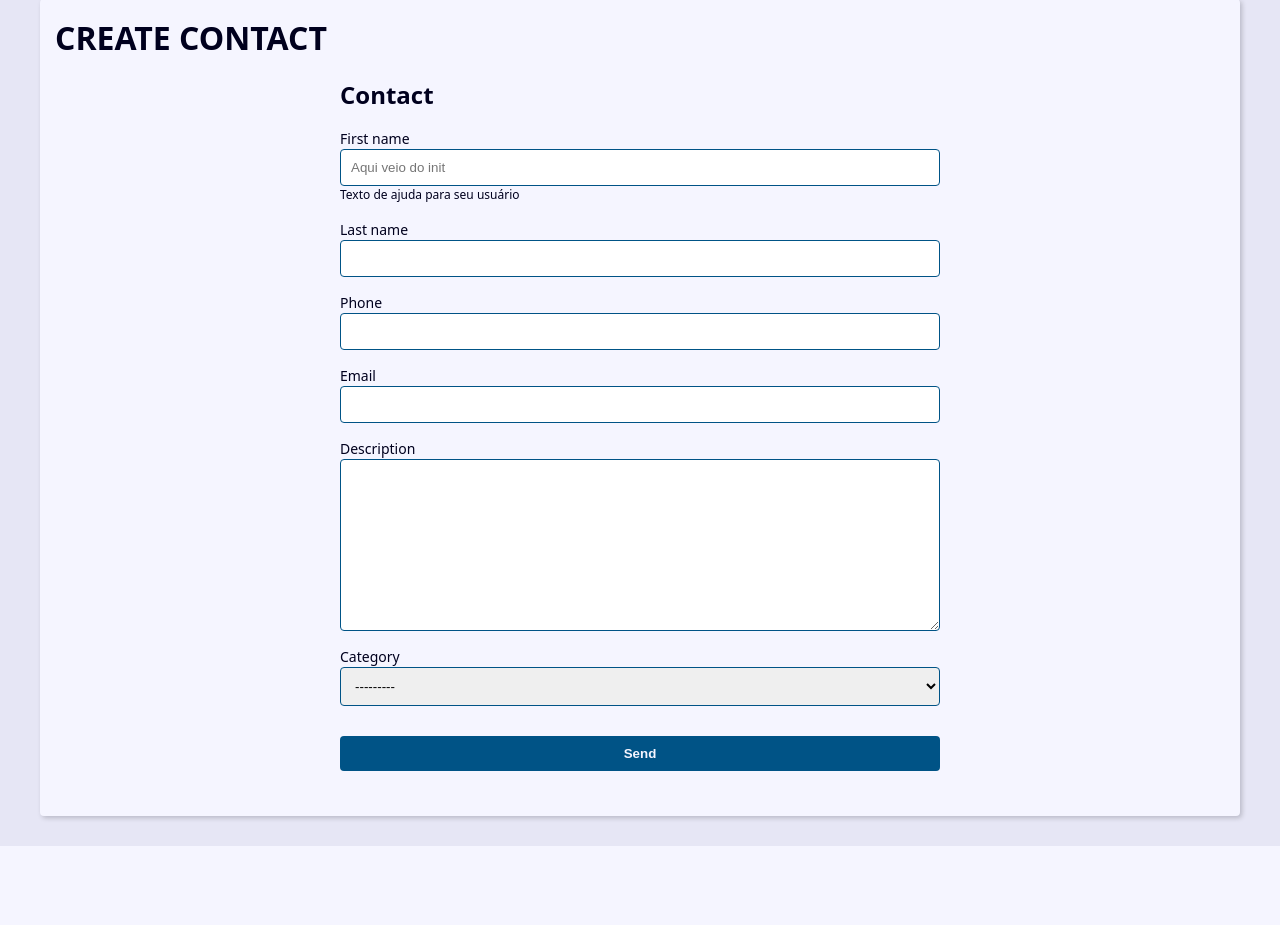
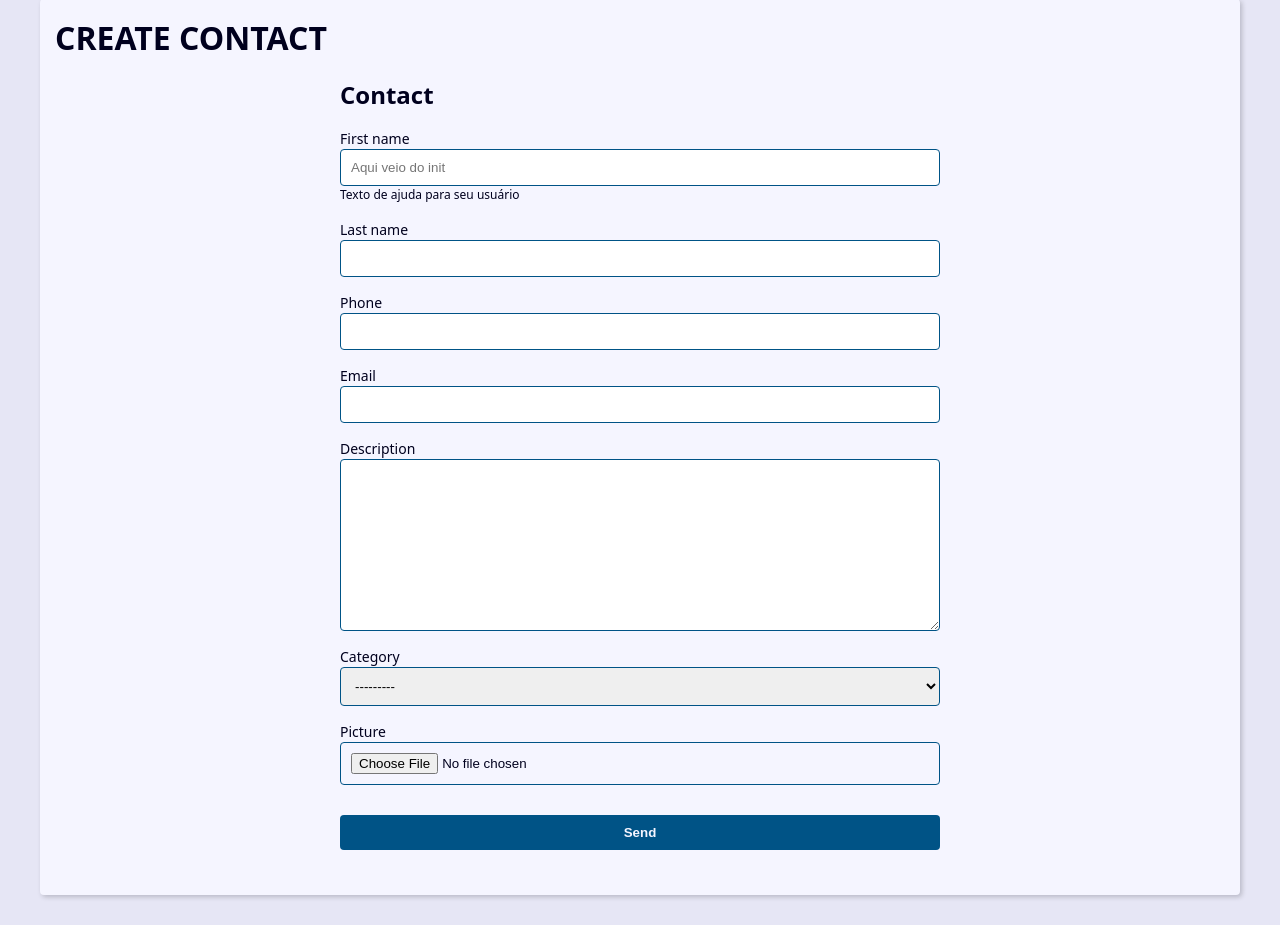
Before and after one commit to lucas-martins/agenda-django, a Django app: page /contact/create/ in a window 1280 px wide. Shown: the part 270-1195 px from the top of the page. Before the commit the page ends 1116 px from the top, so only its background shows below. Run offline with Django 5.2, Linux system fonts and the light colour scheme; tables that the repository leaves empty hold one stand-in row (values such as "Sample post").

Commit message:
Salvando imagem do contato

```diff
--- a/contact/forms.py
+++ b/contact/forms.py
@@ -14,6 +14,14 @@ class ContactForm(forms.ModelForm):
         help_text='Texto de ajuda para seu usuário'
     )
 
+    picture = forms.ImageField(
+        widget=forms.FileInput(
+            attrs={
+                'accept': 'image/*'
+            }
+        )
+    )
+
     def __init__(self, *args, **kwargs):
         super().__init__(*args, **kwargs)
 
@@ -27,6 +35,7 @@ class ContactForm(forms.ModelForm):
         fields = (
             'first_name', 'last_name', 'phone',
             'email', 'description', 'category',
+            'picture',
         )
         # widgets = {
         #     'first_name': forms.TextInput(
--- a/contact/templates/contact/create.html
+++ b/contact/templates/contact/create.html
@@ -7,12 +7,19 @@
         {% csrf_token %}
         <div class="form-content">
             {% for field in form %}
-            <div class="form-group">
-                <label for="{{field.id_for_label}}">{{field.label}}</label>
-                {{field}} {{field.errors}} {% if field.help_text %}
-                <p class="help-text">{{field.help_text}}</p>
+                <div class="form-group">
+                    <label for="{{field.id_for_label}}">{{field.label}}</label>
+                    {{field}} {{field.errors}}
+                    {% if field.help_text %}
+                        <p class="help-text">{{field.help_text}}</p>
+                    {% endif %}
+                </div>
+
+                {% if field.name == 'picture' and field.value.url %}
+                    <div class="form-group">
+                        <img src="{{field.value.url}}" alt="">
+                    </div>
                 {% endif %}
-            </div>
             {% endfor %}
         </div>
 
--- a/contact/views/contact_forms.py
+++ b/contact/views/contact_forms.py
@@ -8,7 +8,7 @@ def create(request):
     form_action = reverse('contact:create')
 
     if request.method == 'POST':
-        form = ContactForm(request.POST)
+        form = ContactForm(request.POST, request.FILES)
 
         context = {
             'form': form,
@@ -44,7 +44,7 @@ def update(request, contact_id):
     form_action = reverse('contact:update', args=(contact_id,))
 
     if request.method == 'POST':
-        form = ContactForm(request.POST, instance=contact)
+        form = ContactForm(request.POST, request.FILES, instance=contact)
 
         context = {
             'form': form,
```
Also changed, not shown: contact/templates/contact/contact.html (+9 -0 lines).
